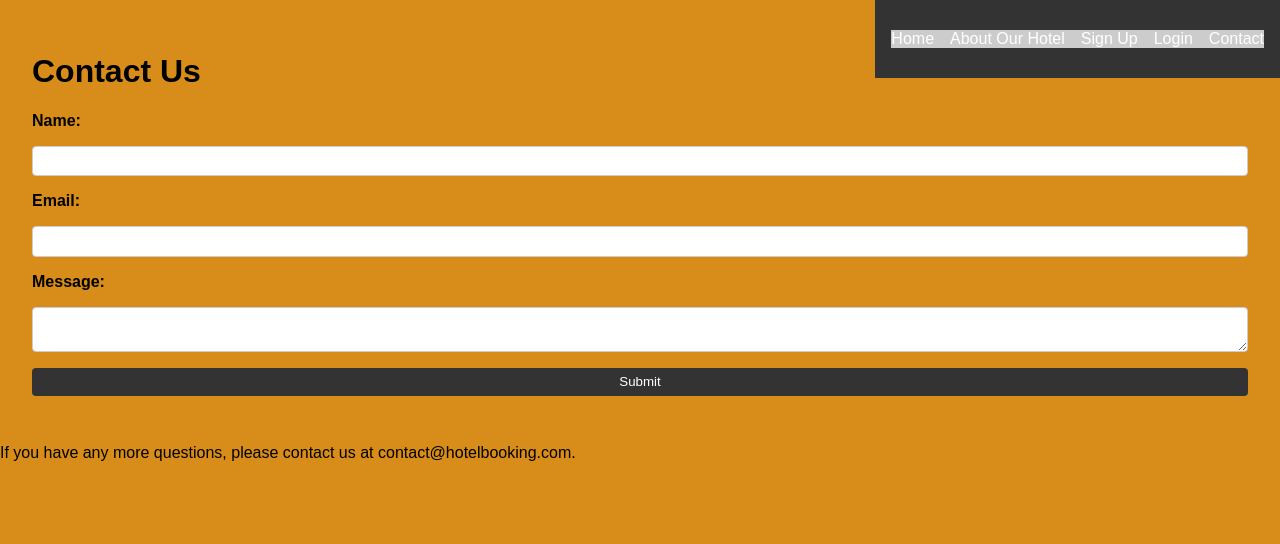
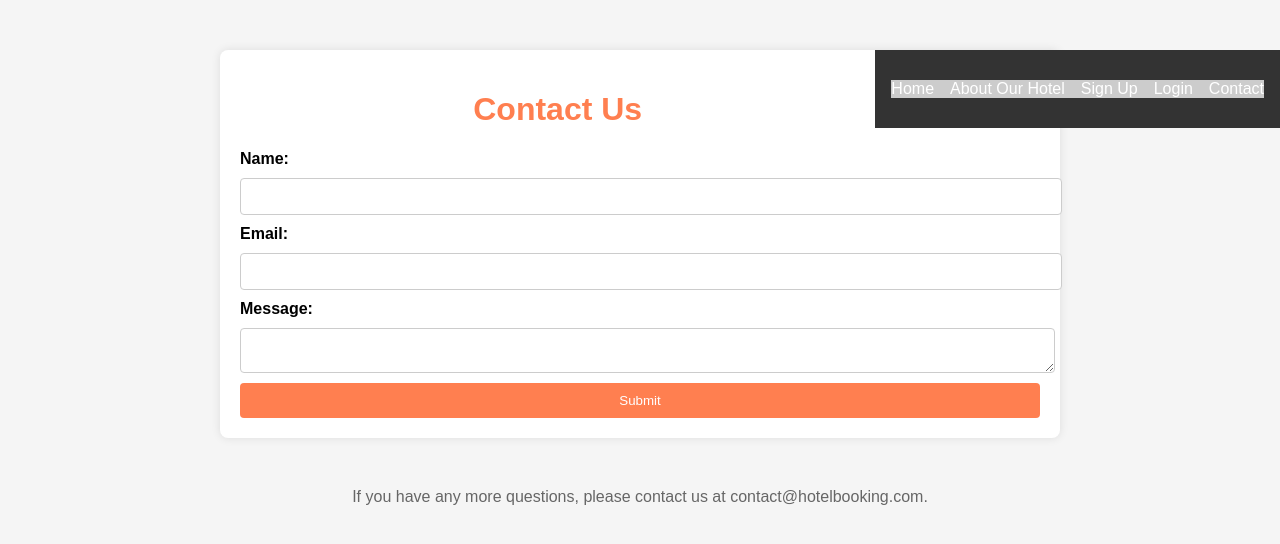
Before and after one commit to electricwarmonger/pythonHMS, a Django app: page /contact/ in a window 1280 px wide. Shown: the top 544 px of the page. Run offline with Django 5.2, Linux system fonts and the light colour scheme.

Commit message:
13 commit

```diff
--- a/booking/static/booking/css/styles.css
+++ b/booking/static/booking/css/styles.css
@@ -121,3 +121,63 @@ form button {
     border-radius: 4px;
     cursor: pointer;
 }
+/* for contact */
+
+body, html {
+    margin: 0;
+    padding: 0;
+    font-family: Arial, sans-serif;
+    background-color: #f5f5f5; /* Light gray background */
+}
+
+.container {
+    max-width: 800px;
+    margin: 50px auto;
+    padding: 20px;
+    background-color: #fff;
+    border-radius: 8px;
+    box-shadow: 0 0 10px rgba(0, 0, 0, 0.1);
+}
+
+h1 {
+    text-align: center;
+    color: #ff7f50; /* Orange color */
+}
+
+form {
+    display: grid;
+    grid-gap: 10px;
+}
+
+label {
+    font-weight: bold;
+}
+
+input[type="text"],
+input[type="email"],
+textarea {
+    width: 100%;
+    padding: 10px;
+    border: 1px solid #ccc;
+    border-radius: 4px;
+}
+
+button[type="submit"] {
+    padding: 10px 20px;
+    background-color: #ff7f50;
+    color: #fff;
+    border: none;
+    border-radius: 4px;
+    cursor: pointer;
+    transition: background-color 0.3s ease;
+}
+
+button[type="submit"]:hover {
+    background-color: #e64a19; /* Darker shade of orange on hover */
+}
+
+p {
+    text-align: center;
+    margin-top: 20px;
+    color: #666;
+}
--- a/booking/templates/booking/home.html
+++ b/booking/templates/booking/home.html
@@ -3,6 +3,8 @@
 {% block title %}Home{% endblock %}
 
 {% block content %}
+
+{% load static %}
 
 
 {%include 'booking/profile.html'%}
@@ -11,7 +13,7 @@
       href="https://maxcdn.bootstrapcdn.com/bootstrap/4.5.2/css/bootstrap.min.css"
     />
     <link rel="stylesheet" href="{% static 'css/styles.css' %}" />
-    <h2 id="about ">About Our Hotel</h2>
+    <h1 id="about mb-10">About Our Hotel</h1>
 <h4>Welcome to our hotel. We offer the best services and amenities.</h4>
 <img src='booking\static\booking\images\sasha-kaunas-67-sOi7mVIk-unsplash.jpg' >
 <h2>Available Rooms</h2>
--- a/booking/templates/booking/profile.html
+++ b/booking/templates/booking/profile.html
@@ -3,6 +3,8 @@
 <!DOCTYPE html>
 <html>
 <head>
+    <hr>
+    <hr>
     <title>My Profile</title>
 </head>
  <header class="navbar">
--- a/booking/views.py
+++ b/booking/views.py
@@ -14,10 +14,6 @@ def home(request):
     rooms = Room.objects.filter(is_available=True)
     return render(request, 'booking/home.html', {'rooms': rooms})
 
-
-@login_required
-def profile(request):
-    return render(request, 'booking/profile.html')
 
 @login_required
 def booking_room(request, room_id):
@@ -39,7 +35,7 @@ def booking_room(request, room_id):
 @login_required
 def profile(request):
     bookings = Booking.objects.filter(user=request.user)
-    return render(request, 'booking/profile.html', {'bookings': bookings})
+    return render(request, 'booking/home.html', {'bookings': bookings})
 
 
 def contact(request):
```
Also changed, not shown: booking/templates/booking/base.html (+1 -2 lines).
